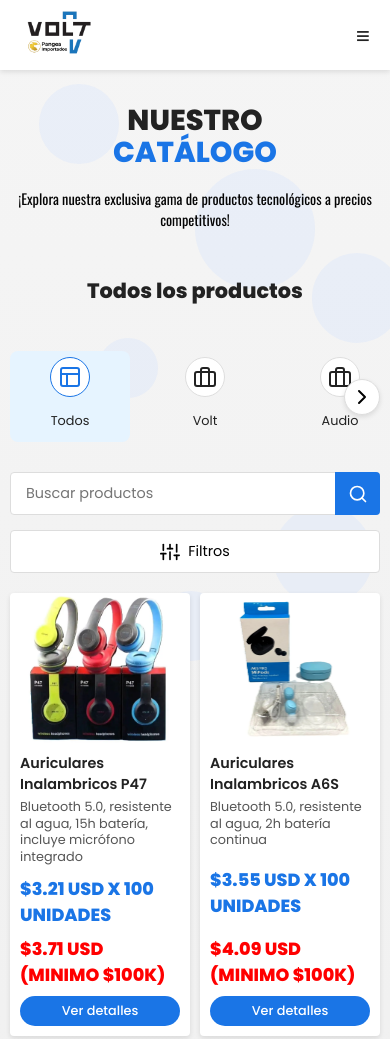
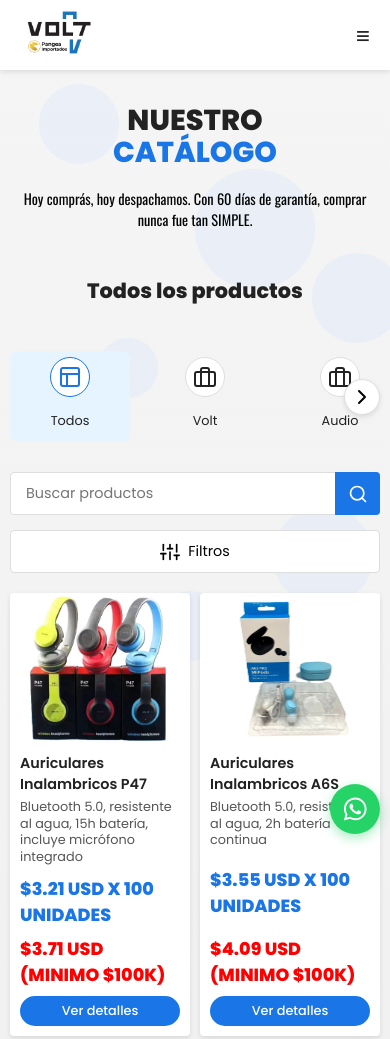
Before and after one commit to AntonioJCoronado/Volt-website, an Astro site: page /productos in a window 390 px wide. Shown: the top 1039 px of the page. Built offline with nearby package versions, Linux system fonts and the light colour scheme; Astro itself is replaced by a stand-in of ours.

Commit message:
Add floating WhatsApp button to MainLayout
Introduces a floating WhatsApp contact button with animation and responsive styles to MainLayout. Also updates navigation markup for consistency and revises the product catalog subtitle for improved messaging.

```diff
--- a/src/layouts/MainLayout.astro
+++ b/src/layouts/MainLayout.astro
@@ -14,11 +14,7 @@
 
     <link rel="stylesheet" href="/fonts/stylesheet.css" />
 
-    <link
-      rel="icon"
-      type="image/x-icon"
-      href="/favicon/favicon.ico"
-    />
+    <link rel="icon" type="image/x-icon" href="/favicon/favicon.ico" />
 
     <link
       rel="icon"
@@ -83,20 +79,17 @@
         ≡
       </div>
       <nav class="menu" role="navigation">
-        <a href="/" class={currentPage === "home" ? "active" : ""}
-          >Inicio</a
-        >
+        <a href="/" class={currentPage === "home" ? "active" : ""}>Inicio</a>
         <a
           href="/preguntas-frecuentes"
-          class={currentPage === "preguntas-frecuentes" ? "active" : ""}>Preguntas Frecuentes</a
+          class={currentPage === "preguntas-frecuentes" ? "active" : ""}
+          >Preguntas Frecuentes</a
         >
-        <a
-          href="/productos"
-          class={currentPage === "productos" ? "active" : ""}>Productos</a
+        <a href="/productos" class={currentPage === "productos" ? "active" : ""}
+          >Productos</a
         >
-        <a
-          href="/contacto"
-          class={currentPage === "contacto" ? "active" : ""}>Contacto</a
+        <a href="/contacto" class={currentPage === "contacto" ? "active" : ""}
+          >Contacto</a
         >
       </nav>
     </header>
@@ -105,11 +98,57 @@
       <slot />
     </main>
 
+    <!-- Botón flotante de WhatsApp -->
+    <div
+      id="whatsapp-button"
+      style="
+      position: fixed;
+      bottom: 20px;
+      right: 20px;
+      z-index: 9999;
+      opacity: 0;
+      transform: translateY(100px);
+      transition: all 0.5s ease;
+    "
+    >
+      <a
+        href="https://wa.me/5491154962132?text=¡Hola!%20Me%20interesa%20conocer%20más%20sobre%20sus%20productos%20VOLT."
+        target="_blank"
+        rel="noopener noreferrer"
+        aria-label="Contactar por WhatsApp"
+        style="
+           display: flex;
+           align-items: center;
+           justify-content: center;
+           width: 60px;
+           height: 60px;
+           background-color: #25d366;
+           border-radius: 50%;
+           text-decoration: none;
+           color: white;
+           box-shadow: 0 4px 12px rgba(37, 211, 102, 0.4);
+           transition: all 0.3s ease;
+           position: relative;
+         "
+      >
+        <img
+          style="filter: brightness(0) invert(1);"
+          src="/images/logos/logo-whatsapp.svg"
+          alt="WhatsApp"
+          loading="lazy"
+          width="38"
+          height="38"
+        />
+      </a>
+    </div>
+
     <footer class="footer">
       <div class="nav-container">
         <nav class="footer-nav" role="navigation">
           <a href="/" class="nav-link">Inicio</a>
-          <a href="/preguntas-frecuentes" class="nav-link">Preguntas Frecuentes</a>
+          <a href="/preguntas-frecuentes" class="nav-link"
+            >Preguntas Frecuentes</a
+          >
           <a href="/productos" class="nav-link">Productos</a>
           <a href="/contacto" class="nav-link">Contacto</a>
         </nav>
@@ -147,7 +186,101 @@
           });
         }
       });
+
+      // Script para WhatsApp
+      const whatsappButton = document.getElementById("whatsapp-button");
+
+      if (whatsappButton) {
+        console.log("WhatsApp button found!"); // Para debug
+
+        // Mostrar el botón después de 1 segundo
+        setTimeout(() => {
+          whatsappButton.style.opacity = "1";
+          whatsappButton.style.transform = "translateY(0)";
+          console.log("WhatsApp button shown!"); // Para debug
+        }, 1000);
+
+        // Efecto hover
+        const link = whatsappButton.querySelector("a");
+        if (link) {
+          link.addEventListener("mouseenter", () => {
+            link.style.backgroundColor = "#128c7e";
+            link.style.transform = "scale(1.1)";
+            link.style.boxShadow = "0 6px 20px rgba(37, 211, 102, 0.6)";
+          });
+
+          link.addEventListener("mouseleave", () => {
+            link.style.backgroundColor = "#25d366";
+            link.style.transform = "scale(1)";
+            link.style.boxShadow = "0 4px 12px rgba(37, 211, 102, 0.4)";
+          });
+        }
+
+        // Efecto de pulso cada 8 segundos
+        setInterval(() => {
+          if (link) {
+            link.style.animation = "none";
+            setTimeout(() => {
+              link.style.animation = "whatsapp-pulse 1s ease-in-out";
+            }, 10);
+          }
+        }, 8000);
+      } else {
+        console.log("WhatsApp button NOT found!"); // Para debug
+      }
     </script>
+
+    <style>
+      @keyframes whatsapp-pulse {
+        0% {
+          transform: scale(1);
+          box-shadow: 0 4px 12px rgba(37, 211, 102, 0.4);
+        }
+        50% {
+          transform: scale(1.15);
+          box-shadow: 0 6px 25px rgba(37, 211, 102, 0.7);
+        }
+        100% {
+          transform: scale(1);
+          box-shadow: 0 4px 12px rgba(37, 211, 102, 0.4);
+        }
+      }
+
+      /* Responsive para WhatsApp */
+      @media (max-width: 768px) {
+        #whatsapp-button {
+          bottom: 15px !important;
+          right: 15px !important;
+        }
+
+        #whatsapp-button a {
+          width: 55px !important;
+          height: 55px !important;
+        }
+
+        #whatsapp-button img {
+          width: 28px !important;
+          height: 28px !important;
+        }
+      }
+
+      @media (max-width: 576px) {
+        #whatsapp-button {
+          bottom: 10px !important;
+          right: 10px !important;
+        }
+
+        #whatsapp-button a {
+          width: 50px !important;
+          height: 50px !important;
+        }
+
+        #whatsapp-button img {
+          width: 26px !important;
+          height: 26px !important;
+        }
+      }
+    </style>
 
     <slot name="scripts" />
   </body>
--- a/src/pages/productos/index.astro
+++ b/src/pages/productos/index.astro
@@ -2,7 +2,7 @@
 import MainLayout from "../../layouts/MainLayout.astro";
 import ProductsGrid from "../../components/react/ProductsGrid";
 import { categories, products } from "../../data/product-catalog";
-import "../../styles/productos.css"
+import "../../styles/productos.css";
 
 // Obtener parámetros de la URL
 const categoria = Astro.url.searchParams.get("categoria") || "todos";
@@ -31,7 +31,8 @@
         <span class="title-blue">CATÁLOGO</span>
       </h1>
       <p class="hero-subtitle">
-        ¡Explora nuestra exclusiva gama de productos tecnológicos a precios competitivos!
+        Hoy comprás, hoy despachamos. Con 60 días de garantía, comprar nunca fue
+        tan SIMPLE.
       </p>
     </div>
   </section>
```
